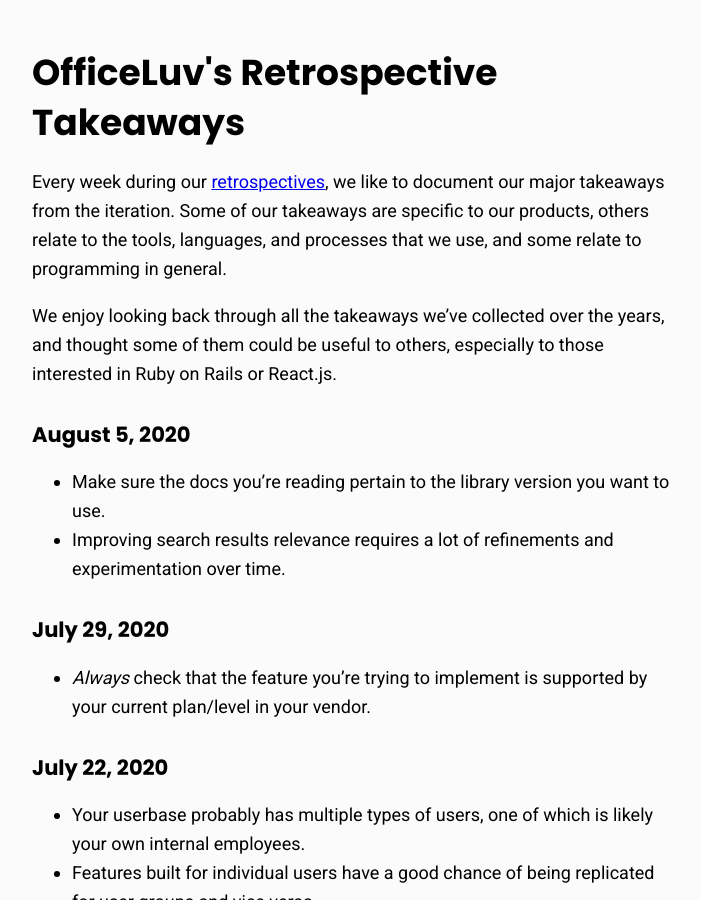
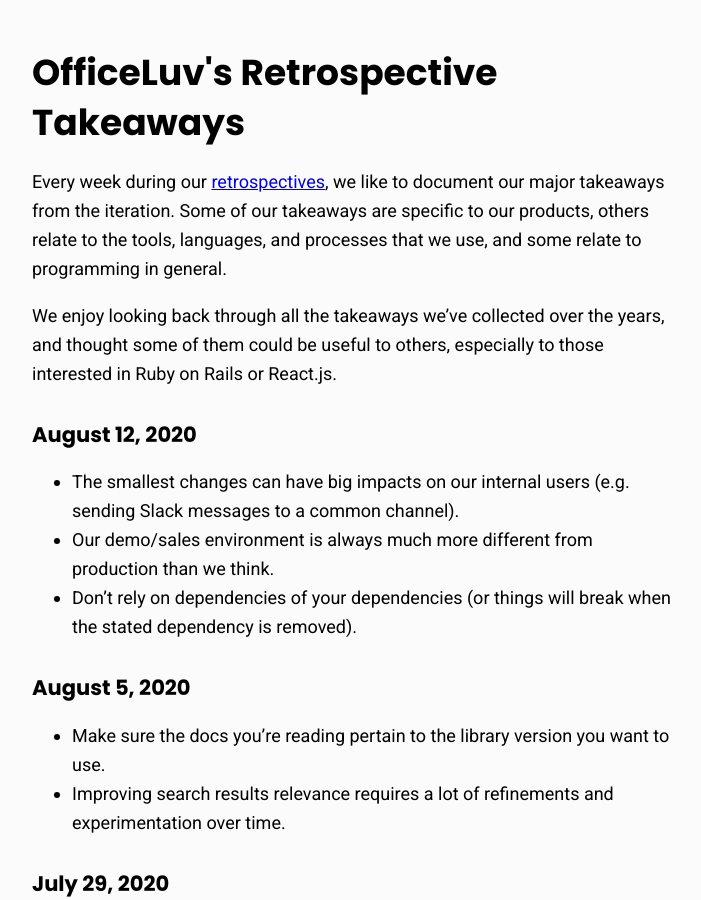
Before and after one commit to officeluv/officeluv.github.io, a Jekyll site: the page built from takeaways.md, in a window 1280 px wide and 900 px high. Shown: the whole window, without its empty margins (288-989 px from the left). Built offline with Jekyll 4.4.1, drawn with Linux system fonts in a browser that asks for light colours.

Commit message:
Update takeaways.md

```diff
--- a/takeaways.md
+++ b/takeaways.md
@@ -7,6 +7,11 @@
 Every week during our [retrospectives](/retrospectives), we like to document our major takeaways from the iteration. Some of our takeaways are specific to our products, others relate to the tools, languages, and processes that we use, and some relate to programming in general.
 
 We enjoy looking back through all the takeaways we've collected over the years, and thought some of them could be useful to others, especially to those interested in Ruby on Rails or React.js.
+
+### August 12, 2020
+- The smallest changes can have big impacts on our internal users (e.g. sending Slack messages to a common channel).
+- Our demo/sales environment is always much more different from production than we think.
+- Don't rely on dependencies of your dependencies (or things will break when the stated dependency is removed).
 
 ### August 5, 2020
 - Make sure the docs you’re reading pertain to the library version you want to use.
```
